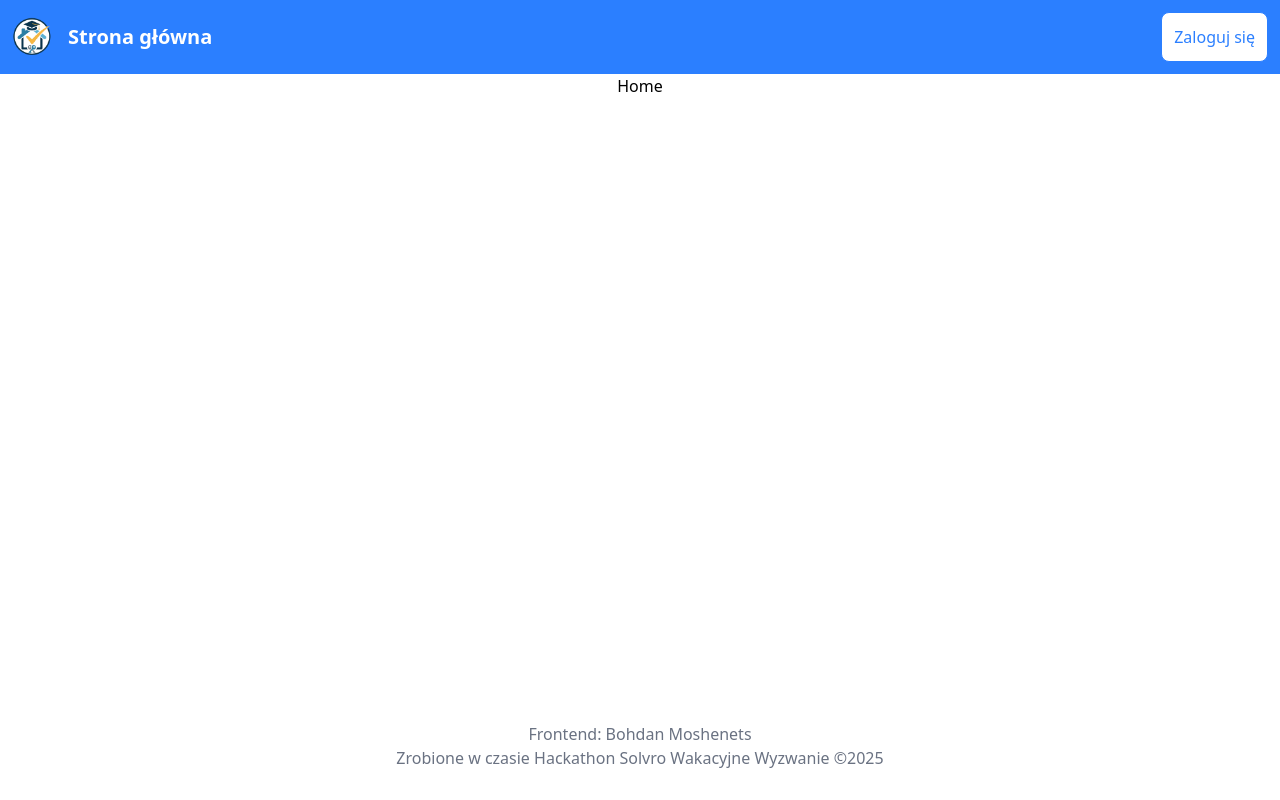
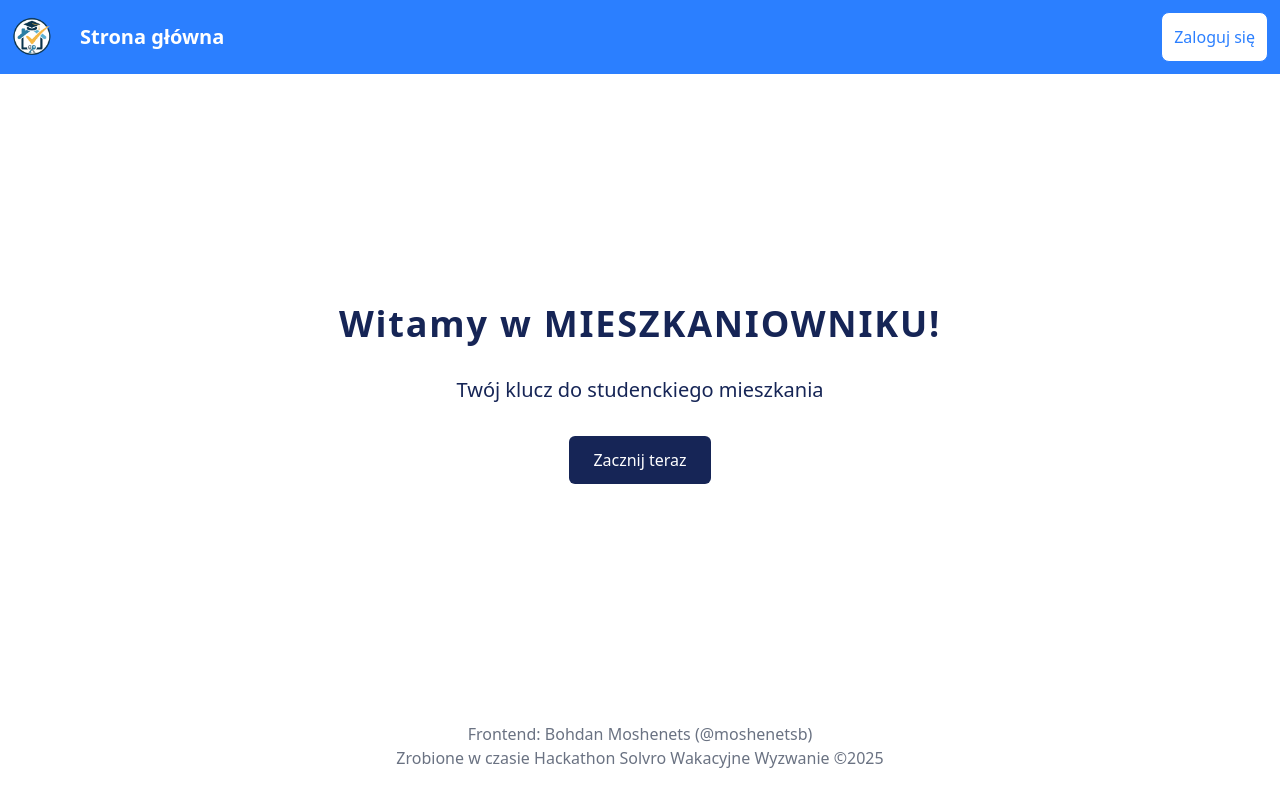
Before and after one commit to moshenetsb/wakacyjne-wyzwanie-mieszkaniownik-frontend, a React (Vite) app: page / in a window 1280 px wide. Built offline with nearby package versions, Linux system fonts and the light colour scheme.

Commit message:
feat: add Home component and update routing; modify LoginForm for email input

```diff
--- a/src/App.jsx
+++ b/src/App.jsx
@@ -5,6 +5,7 @@ import Navigation from "./components/Navigation";
 import Footer from "./components/Footer";
 import ErrorFallback from "./components/ErrorFallback";
 import Profile from "./components/ProfilePage";
+import Home from "./components/Home";
 import { ErrorBoundary } from "react-error-boundary";
 import { BrowserRouter as Router, Route, Routes } from "react-router-dom";
 
@@ -15,9 +16,9 @@ function App() {
         <ErrorBoundary FallbackComponent={ErrorFallback}>
           <Navigation />
 
-          <main className="w-full flex justify-center flex-grow min-h-[80vh]">
+          <main className="w-full flex justify-center flex-grow flex-col min-h-[80vh]">
             <Routes>
-              <Route path="/" element={<div>Home</div>} />
+              <Route path="/" element={<Home />} />
               <Route path="/login" element={<LoginForm />} />
               <Route path="/profile" element={<Profile />} />
               <Route path="*" element={<NotFound />} />
--- a/src/components/Footer.jsx
+++ b/src/components/Footer.jsx
@@ -1,7 +1,8 @@
 function Footer() {
   return (
     <footer className="w-full text-center text-gray-500 p-2">
-      Frontend: <a href="https://github.com/moshenetsb">Bohdan Moshenets</a>
+      Frontend:{" "}
+      <a href="https://github.com/moshenetsb">Bohdan Moshenets (@moshenetsb)</a>
       <br />
       Zrobione w czasie Hackathon Solvro Wakacyjne Wyzwanie &copy;2025
     </footer>
--- /dev/null
+++ b/src/components/Home.jsx
@@ -0,0 +1,20 @@
+function Home() {
+  return (
+    <div className="flex flex-col gap-8 items-center justify-center">
+      <h1 className="text-center text-blue-950 font-bold text-4xl tracking-wider">
+        Witamy w MIESZKANIOWNIKU!
+      </h1>
+      <p className="text-center text-blue-950 text-xl">
+        Twój klucz do studenckiego mieszkania
+      </p>
+      <button
+        className="bg-blue-950 text-white px-6 py-3 rounded-md hover:bg-blue-800 transition duration-300"
+        onClick={() => (window.location.href = "/login")}
+      >
+        Zacznij teraz
+      </button>
+    </div>
+  );
+}
+
+export default Home;
--- a/src/components/LoginForm.jsx
+++ b/src/components/LoginForm.jsx
@@ -41,13 +41,13 @@ function LoginForm() {
       </div>
 
       <form className="flex flex-col gap-3 w-full" onSubmit={handleSubmit}>
-        <label htmlFor="login" className="font-semibold">
+        <label htmlFor="email" className="font-semibold">
           Login:
         </label>
         <input
-          id="login"
-          name="login"
-          type="text"
+          id="email"
+          name="email"
+          type="email"
           className="rounded-lg border-solid border-1 border-gray-400 p-2"
           required={true}
         />
--- a/src/components/Navigation.jsx
+++ b/src/components/Navigation.jsx
@@ -12,11 +12,13 @@ function Navigation() {
     <nav className="align-middle w-full p-3 bg-blue-500 text-white">
       <div className="max-w-350 font-bold flex flex-row gap-2 w-full mx-auto">
         <div className="flex items-center gap-4">
-          <img
-            src={logo}
-            alt="Logo strony Mieszkaniownik"
-            className="w-10 aspect-square"
-          />
+          <Link to="/">
+            <img
+              src={logo}
+              alt="Logo strony Mieszkaniownik"
+              className="w-10 aspect-square mr-3"
+            />
+          </Link>
           <ul className="flex gap-4 text-xl">
             <li>
               <Link to="/">Strona główna</Link>
```
